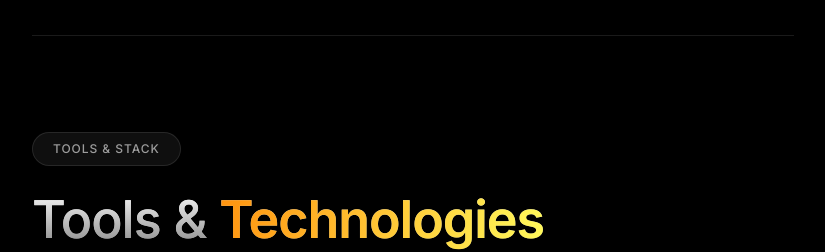
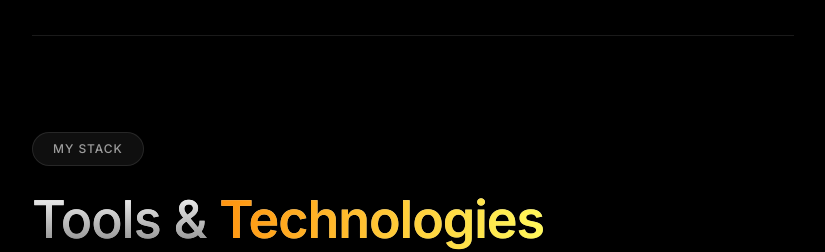
Before and after one commit to BeingSazzad/My-Portfolio, a React (Vite) app: page / in a window 1280 px wide. Shown: the part 3460-3712 px from the top of the page, without its empty margins (426-1251 px from the left). Built offline with nearby package versions, Linux system fonts and the light colour scheme.

Commit message:
fix: update skills eyebrow badge label to 'MY STACK'

```diff
--- a/src/sections/SkillsSection.tsx
+++ b/src/sections/SkillsSection.tsx
@@ -7,7 +7,7 @@ export const SkillsSection: React.FC = () => {
       {/* Eyebrow Badge */}
       <div className="mb-6">
         <div className="eyebrow-badge">
-          <span>TOOLS &amp; STACK</span>
+          <span>MY STACK</span>
         </div>
       </div>
 
```
